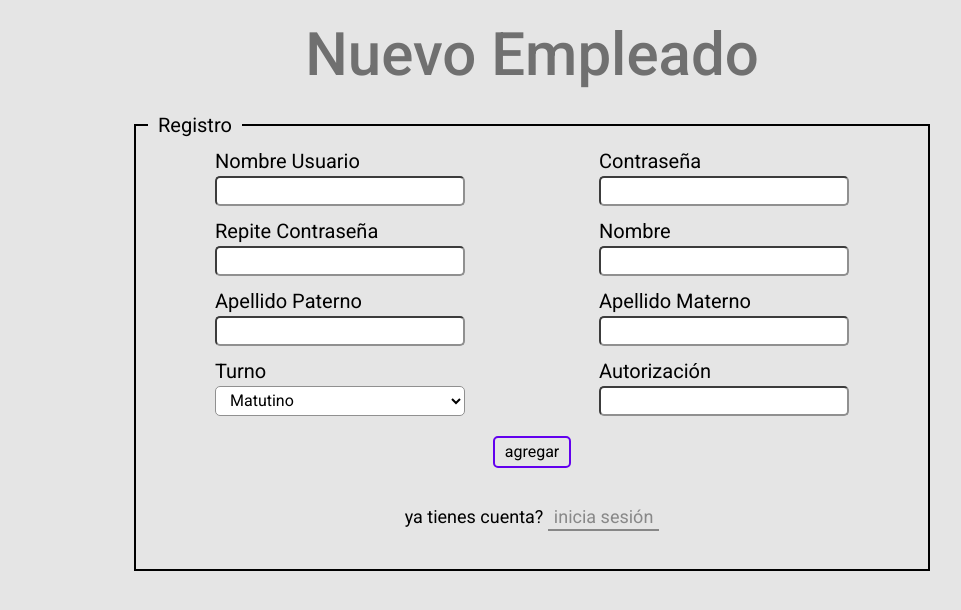
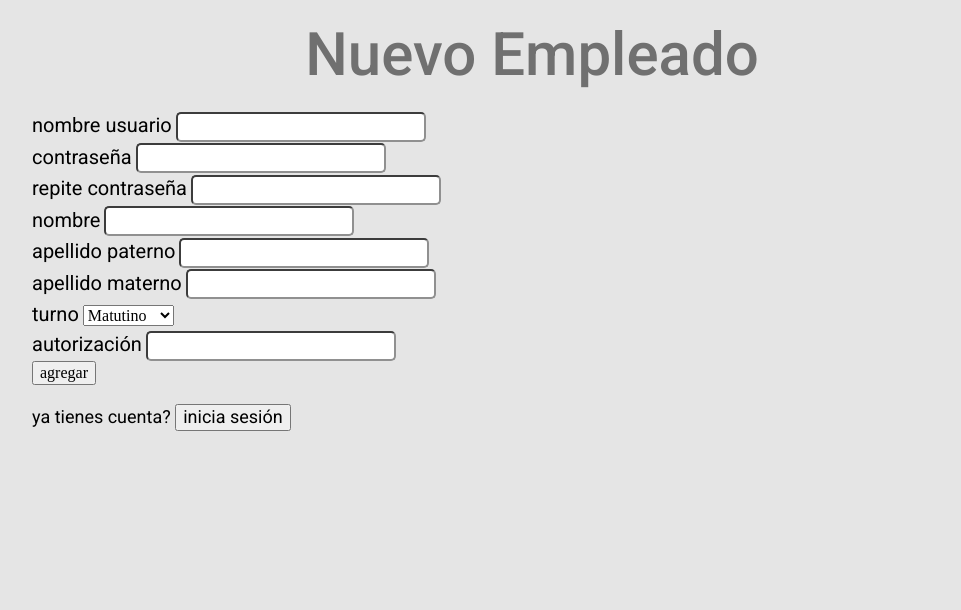
Before and after one commit to TheMainMethod/siv-lf, a PHP site: page /signup.php in a window 1280 px wide. Shown: the part 170-780 px from the top of the page, without its empty margins (108-1069 px from the left). Run offline with PHP 8.4, Linux system fonts and the light colour scheme; grey boxes are pictures that could not be loaded.

Commit message:
Revert "finalización de los estilos de singup"
This reverts commit 503ee7002967f1e54ace9b8fa25ad42d59f735cd.

```diff
--- a/siv-lf/css/estilos.css
+++ b/siv-lf/css/estilos.css
@@ -49,7 +49,7 @@ img {
 }
 
 .contenedor{
-    max-width: 80rem;
+    max-width: 100rem;
     margin: 0 auto;
 }
 
@@ -171,66 +171,3 @@ span {
     width: 20rem;
     margin: 1rem 0;
 }
-
-.borde {
-    border: 2px solid #000;
-}
-
-.borde__texto {
-    padding: 0 1rem;
-    font-size: 2rem;
-    font-family: var(--fuentePrincipal);
-}
-
-.formulario__texto {
-    text-transform: capitalize;
-}
-
-.formulario-registro {
-    display: grid;
-    grid-template-columns: repeat(2, 1fr);
-    row-gap: 1rem;
-    justify-items: center;
-}
-
-.formulario-registro--last {
-    grid-column: 1/3;
-}
-
-.formulario-registro__boton-agregar{
-    background: transparent;
-    padding: .5rem 1rem;
-    border: 2px solid var(--aceptar);
-    border-radius: 5px;
-    font-family: var(--fuentePrincipal);
-    font-weight: 400;
-    margin-top: 1rem;
-}
-
-.formulario-registro__boton-agregar:hover {
-    background-color: var(--aceptar);
-    font-weight: 500;
-    color: #fff;
-    cursor: pointer;
-}
-
-.formulario-registro__boton-inicio {
-    background: transparent;
-    border: 0;
-    border-bottom: 2px solid var(--cancelar);
-    font-family: var(--fuentePrincipal);
-    font-weight: 400;
-    color: var(--cancelar);
-    margin: 1rem 0;
-}
-
-.formulario-registro__boton-inicio:hover{
-    color: #000;
-    border-bottom: 2px solid #000;
-    cursor: pointer;
-}
-
-.elemento {
-    display: flex;
-    flex-direction: column;
-}
--- a/siv-lf/signup.php
+++ b/siv-lf/signup.php
@@ -32,58 +32,55 @@ if(isset($_SESSION["loggedin"]) && $_SESSION["loggedin"] === true)
     <div class="wrapper contenedor">
         <p class="titulo-principal">nuevo empleado</p>
 
-        <fieldset class="borde">
-            <legend class="borde__texto">Registro</legend>
-
-            <form id="signupform" class="formulario-registro">
-                <div class="form-group elemento">
+        <form id="signupform" class="formulario">
+            <div class="form-group">
                 <label class="formulario__texto">nombre usuario</label>
                 <input type="text" name="username" class="campo">
                 <span id="username_err"></span>
             </div>
-                <div class="form-group elemento">
+            <div class="form-group">
                 <label class="formulario__texto">contraseña</label>
                 <input type="password" name="password" class="campo">
                 <span id="password_err"></span>
             </div>
-                <div class="form-group elemento">
+            <div class="form-group">
                 <label class="formulario__texto">repite contraseña</label>
                 <input type="password" name="confirm_password" class="campo">
                 <span id="confirm_password_err"></span>
             </div>
-                <div class="form-group elemento">
+            <div class="form-group">
                 <label class="formulario__texto">nombre</label>
                 <input type="text" name="name" class="campo">
                 <span id="name_err"></span>
             </div>
-                <div class="form-group elemento">
+            <div class="form-group">
                 <label class="formulario__texto">apellido paterno</label>
                 <input type="text" name="last_name" class="campo">
                 <span id="last_name_err"></span>
             </div>
-                <div class="form-group elemento">
+            <div class="form-group">
                 <label class="formulario__texto">apellido materno</label>
                 <input type="text" name="mid_name" class="campo">
                 <span id="mid_name_err"></span>
             </div>
-                <div class="form-group elemento">
+            <div class="form-group">
                 <label class="formulario__texto">turno</label>
-                    <select name="shift" class="campo">
+                <select name="shift" class="">
                     <option value=1>Matutino</option>
                     <option value=0>Vespertino</option>
                 </select>
             </div>
-                <div class="form-group elemento">
+            <div class="form-group">
                 <label class="formulario__texto">autorización</label>
                 <input type="password" name="owner_pass" class="campo">
                 <span id="owner_pass_err"></span>
             </div>
-                <div class="formulario-registro--last">
-                    <input type="submit" class="formulario-registro__boton-agregar" value="agregar">
+            <div>
+                <input type="submit" class="" value="agregar">
+
             </div>
-                <p class="formulario-registro--last">ya tienes cuenta? <button class="formulario-registro__boton-inicio " onclick="toLogin()">inicia sesión</button></p>
+            <p class="">ya tienes cuenta? <button class="" onclick="toLogin()">inicia sesión</button></p>
         </form>
-        </fieldset>
 
     </div>
 
```
Lines whose indentation alone changed are shown as unchanged.
